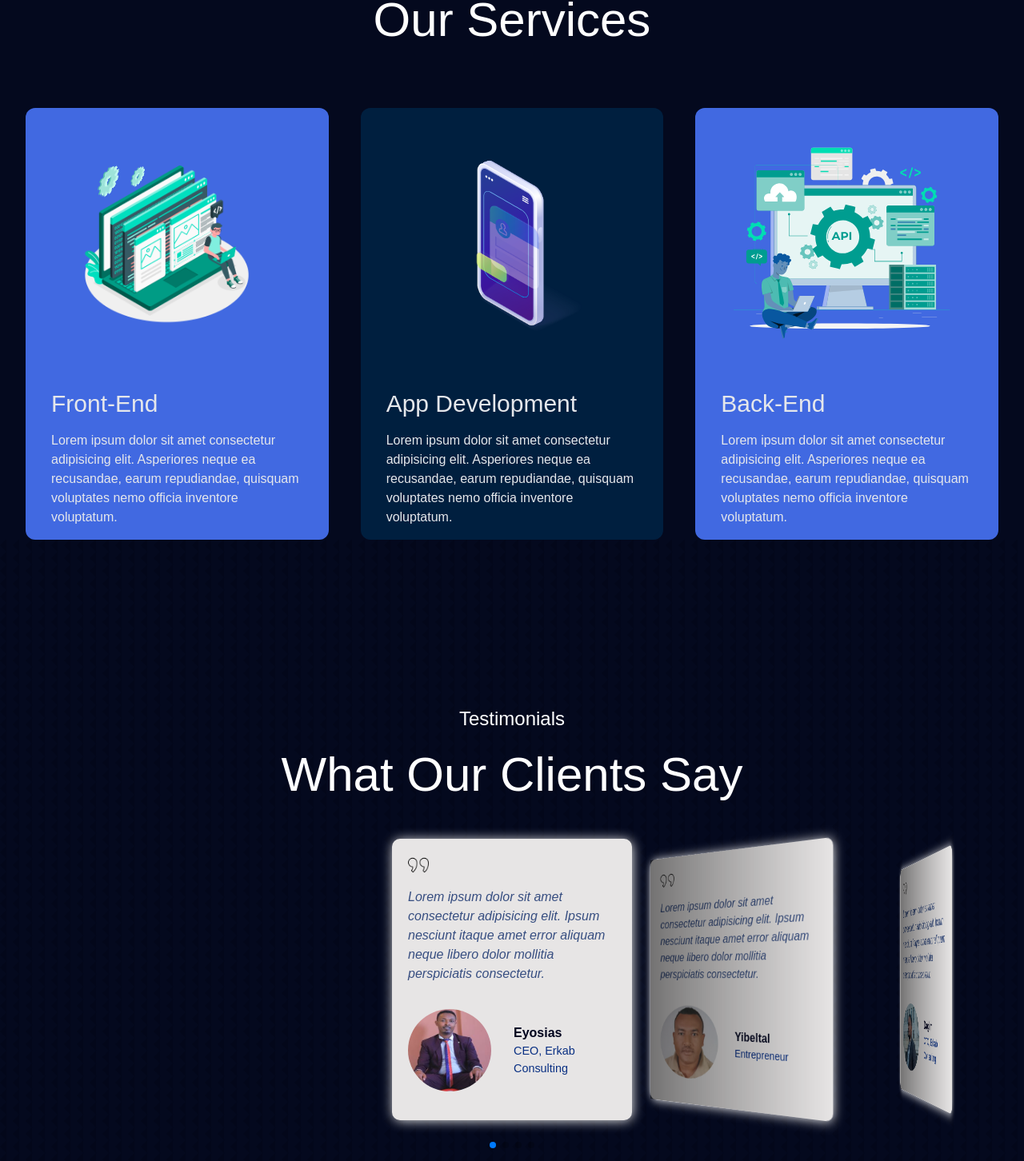
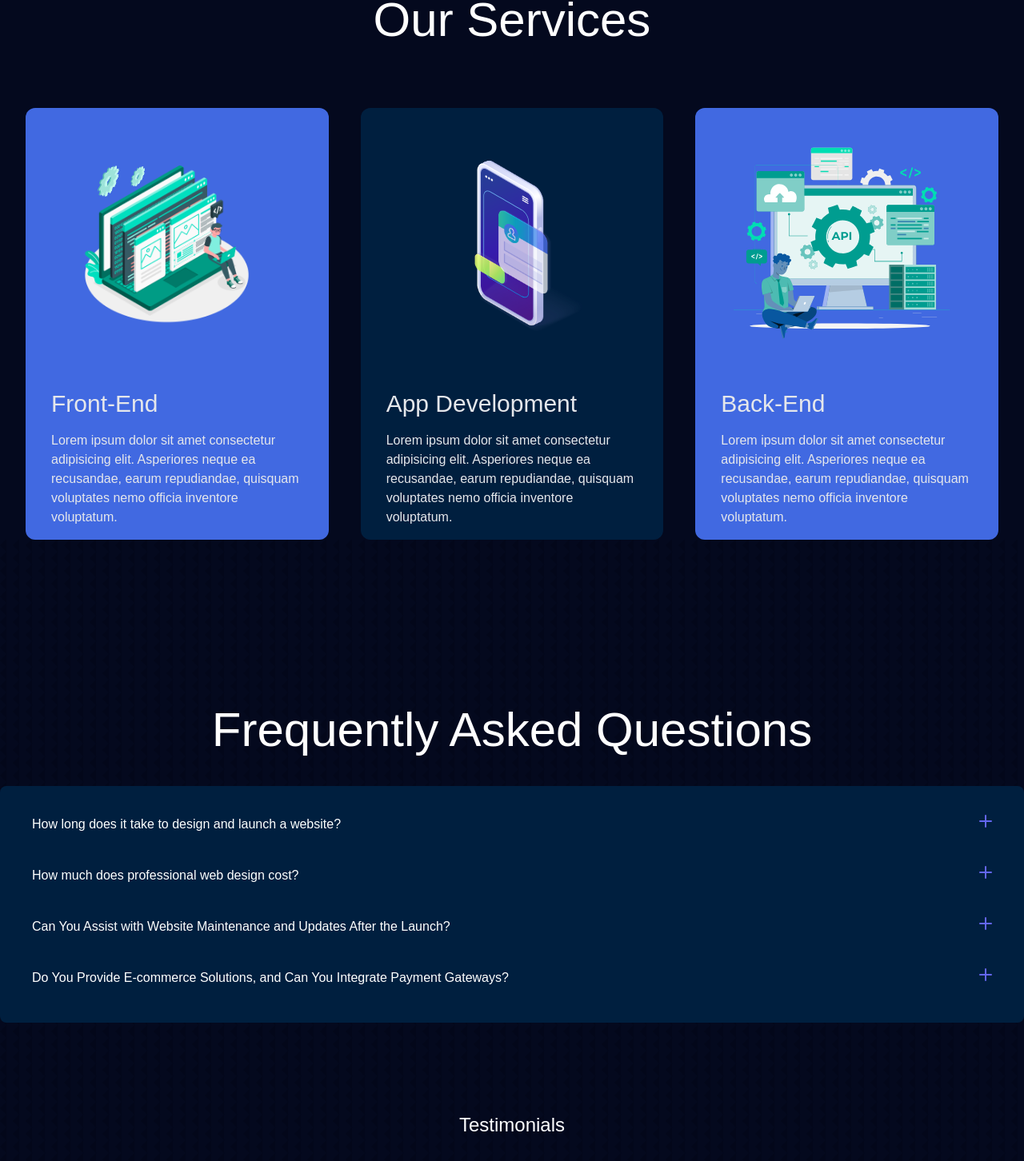
Before and after one commit to BereketTeshome/Sheger-Innovations, a React (Vite) app: page / in a window 1280 px wide. Shown: the part 878-2330 px from the top of the page at 80% size. Built offline with nearby package versions, Linux system fonts and the light colour scheme.

Commit message:
FAQ, ACCORDION... added

```diff
--- a/index.html
+++ b/index.html
@@ -3,6 +3,10 @@
   <head>
     <meta charset="UTF-8" />
     <link rel="icon" type="image/svg+xml" href="/Logo.png" />
+    <link
+      rel="stylesheet"
+      href="https://cdnjs.cloudflare.com/ajax/libs/font-awesome/6.0.0/css/all.min.css"
+    />
     <meta name="viewport" content="width=device-width, initial-scale=1.0" />
     <title>Sheger Innovations</title>
   </head>
--- a/src/assets/projects.jsx
+++ b/src/assets/projects.jsx
@@ -5,7 +5,7 @@ export const projects = [
     desc: "This movie website made by MERN stack is a comprehensive platform for all movie enthusiasts. It offers a wide range of features and functionalities, including a vast collection of movies, TV shows, and documentaries that users can browse through and watch. The website is built on the MERN stack, which means it uses MongoDB, Express, React, and Node.js to provide a seamless and responsive experience for users. With its intuitive interface and easy-to-use navigation, the website allows users to search for their favorite movies and TV shows, read reviews, and even leave their own comments. Whether you're a casual moviegoer or a die-hard cinephile, this website has something for everyone.",
     link: "https://ethio-flix.vercel.app/",
     icons: [
-      { src: "/public/react.png", alt: "react_icon" },
+      { src: "/public/vite.png", alt: "vite_icon" },
       { src: "/public/node.png", alt: "node_icon" },
       { src: "/public/css.png", alt: "css_icon" },
       { src: "/public/mongodb.png", alt: "mongodb_icon" },
@@ -30,7 +30,7 @@ export const projects = [
     link: "https://doctors-appointment-azure.vercel.app",
     icons: [
       { src: "/public/tailwind.png", alt: "tailwind_icon" },
-      { src: "/public/react.png", alt: "react_icon" },
+      { src: "/public/vite.png", alt: "vite_icon" },
       { src: "/public/mongodb.png", alt: "mongodb_icon" },
       { src: "/public/node.png", alt: "node_icon" },
     ],
--- /dev/null
+++ b/src/components/Accordion.jsx
@@ -0,0 +1,56 @@
+import React, { useState } from "react";
+
+const Accordion = ({ title, answer }) => {
+  const [accordionOpen, setAccordionOpen] = useState(false);
+
+  return (
+    <div className="py-2">
+      <button
+        onClick={() => setAccordionOpen(!accordionOpen)}
+        className={`flex justify-between w-full rounded-lg p-2 ${
+          accordionOpen
+            ? "bg-[#eeebeb] text-[#000]"
+            : "hover:bg-[#eeebeb] hover:text-[#000]"
+        }`}
+      >
+        <span>{title}</span>
+        <svg
+          className="fill-indigo-500 shrink-0 ml-8"
+          width="16"
+          height="16"
+          xmlns="http://www.w3.org/2000/svg"
+        >
+          <rect
+            y="7"
+            width="16"
+            height="2"
+            rx="1"
+            className={`transform origin-center transition duration-200 ease-out ${
+              accordionOpen && "!rotate-180"
+            }`}
+          />
+          <rect
+            y="7"
+            width="16"
+            height="2"
+            rx="1"
+            className={`transform origin-center rotate-90 transition duration-200 ease-out ${
+              accordionOpen && "!rotate-180"
+            }`}
+          />
+        </svg>
+      </button>
+      <div
+        className={`grid overflow-hidden transition-all duration-300 ease-in-out text-white text-sm ${
+          accordionOpen
+            ? "grid-rows-[1fr] opacity-100"
+            : "grid-rows-[0fr] opacity-0"
+        }`}
+      >
+        <div className="overflow-hidden pl-3 mt-2 text-slate-200">{answer}</div>
+      </div>
+    </div>
+  );
+};
+
+export default Accordion;
--- /dev/null
+++ b/src/components/FAQ.jsx
@@ -0,0 +1,54 @@
+import React, { useRef } from "react";
+import Accordion from "./Accordion";
+import { motion, useInView } from "framer-motion";
+const FAQ = () => {
+  const viewH1 = useRef();
+  const viewAccordion = useRef();
+  const isInView = useInView(viewH1);
+
+  return (
+    <div className="overflow-hidden">
+      <motion.h1
+        className="mb-10 text-6xl text-center"
+        initial={{ x: 1000 }}
+        animate={isInView && { x: 0 }}
+        transition={{
+          delay: 0,
+          duration: 1,
+        }}
+        ref={viewH1}
+      >
+        Frequently Asked Questions
+      </motion.h1>
+      <motion.div
+        className="px-8 py-5 bg-[#001F3F] rounded-lg max-w-screen-xl mx-auto mb-28"
+        initial={{ x: -1000 }}
+        animate={isInView && { x: 0 }}
+        transition={{
+          delay: 0,
+          duration: 1,
+        }}
+        ref={viewAccordion}
+      >
+        <Accordion
+          title="How long does it take to design and launch a website?"
+          answer="The timeline for website design and launch varies but typically ranges from 1 to 4 weeks, depending on the complexity of the project."
+        />
+        <Accordion
+          title="How much does professional web design cost?"
+          answer="Professional web design costs vary based on project requirements and complexity. We provide customized quotes after understanding your specific needs."
+        />
+        <Accordion
+          title="Can You Assist with Website Maintenance and Updates After the Launch?"
+          answer="Absolutely! We offer ongoing maintenance and support services to keep your website secure, up-to-date, and optimized for performance."
+        />
+        <Accordion
+          title="Do You Provide E-commerce Solutions, and Can You Integrate Payment Gateways?"
+          answer="Yes, we specialize in e-commerce development, and we can seamlessly integrate secure payment gateways to enhance your online transactions."
+        />
+      </motion.div>
+    </div>
+  );
+};
+
+export default FAQ;
--- a/src/components/Footer.jsx
+++ b/src/components/Footer.jsx
@@ -13,7 +13,6 @@ const Footer = () => {
       <div class="content">
         <div class="top flex items-center">
           <div class="logo-details">
-            <i class="fab fa-slack"></i>
             <img src="./Logo.png" alt="footer logo" className="max-w-36" />
           </div>
           <div class="media-icons">
--- a/src/components/Services.jsx
+++ b/src/components/Services.jsx
@@ -1,6 +1,6 @@
 import { useEffect, useRef } from "react";
 import { motion, useInView } from "framer-motion";
-import lottie from "lottie-web";
+import { loadAnimation, destroy } from "lottie-web";
 import frontendAnimation from "../assets/frontend2.json";
 import appAnimation from "../assets/app.json";
 import backendAnimation from "../assets/backend.json";
@@ -47,7 +47,7 @@ const Services = () => {
 
   useEffect(() => {
     servicesData.forEach((service) => {
-      lottie.loadAnimation({
+      loadAnimation({
         container: service.ref.current,
         renderer: "svg",
         loop: true,
@@ -57,7 +57,7 @@ const Services = () => {
     });
 
     return () => {
-      lottie.destroy();
+      destroy();
     };
   }, []);
 
--- /dev/null
+++ b/src/components/WhyChooseUs.jsx
@@ -0,0 +1,106 @@
+import React, { useState } from "react";
+
+const features = [
+  {
+    icon: "fa-chart-column",
+    title: "Advanced Analytics",
+    description:
+      "Track and analyze your data with powerful analytics tools. Gain valuable insights for better decision-making.",
+    bgColor: "bg-purple-200",
+  },
+  {
+    icon: "fa-truck-fast",
+    title: "Fast Integration",
+    description:
+      "Seamlessly integrate with your existing tools and systems for a smooth workflow experience.",
+    bgColor: "bg-teal-200",
+  },
+  {
+    icon: "fa-shield",
+    title: "Security First",
+    description:
+      "Ensure the safety of your data with top-notch security features. Your privacy is our priority.",
+    bgColor: "bg-yellow-200",
+  },
+  {
+    icon: "fa-cloud",
+    title: "Cloud Integration",
+    description:
+      "Access your data from anywhere with seamless cloud integration. Work without boundaries.",
+    bgColor: "bg-red-200",
+  },
+  {
+    icon: "fa-pen-nib",
+    title: "Task Management",
+    description:
+      "Organize your workflow with efficient task management features. Stay on top of your projects effortlessly.",
+    bgColor: "bg-green-200",
+  },
+  {
+    icon: "fa-bolt",
+    title: "Performance Metrics",
+    description:
+      "Monitor and measure your performance with comprehensive metrics. Optimize your processes for maximum efficiency.",
+    bgColor: "bg-orange-200",
+  },
+];
+
+const WhyChooseUs = () => {
+  return (
+    <section id="new-features" className="py-8 bg-none sm:py-10 lg:py-16">
+      <div className="px-4 mx-auto max-w-7xl sm:px-6 lg:px-8">
+        <div className="text-center">
+          <h2 className="text-3xl font-bold leading-tight text-[#EC6B0F] sm:text-4xl xl:text-5xl">
+            WHY CHOOSE SHEGER?
+          </h2>
+          <p className="mt-4 text-base leading-7 text-gray-400 sm:mt-8">
+            Enhance your workflow with advanced features
+          </p>
+        </div>
+        <div className="grid grid-cols-1 mt-10 text-center sm:mt-16 sm:grid-cols-2 sm:gap-x-12 gap-y-12 md:grid-cols-3 md:gap-0 xl:mt-24">
+          {features.map((feature, index) => {
+            const [isHovered, setIsHovered] = useState(false);
+            const iconStyle = {
+              transition: "transform 0.6s ease-in-out",
+              transform: isHovered ? "rotate(360deg)" : "rotate(0deg)",
+            };
+
+            return (
+              <div
+                key={index}
+                className={`md:p-4 lg:p-8 flex flex-col justify-center items-center hover:bg-[#001F3F] duration-300 ${
+                  index === 1
+                    ? "md:border-l-8 md:border-t md:border-[#EC6B0F]"
+                    : ""
+                } ${
+                  index === 4
+                    ? "md:border-r-8 md:border-t-2 md:border-b md:border-[#EC6B0F]"
+                    : ""
+                }`}
+                onMouseEnter={() => setIsHovered(true)}
+                onMouseLeave={() => setIsHovered(false)}
+              >
+                <div
+                  className={`w-14 h-14 rounded-full ${feature.bgColor} flex justify-center items-center`}
+                >
+                  <i
+                    className={`fa-solid ${feature.icon} text-2xl text-[#04091E]`}
+                    style={iconStyle}
+                  ></i>
+                </div>
+                <h3 className="mt-12 text-xl font-bold text-gray-400">
+                  {feature.title}
+                </h3>
+                <p className="mt-5 text-base text-gray-600">
+                  {feature.description}
+                </p>
+              </div>
+            );
+          })}
+        </div>
+      </div>
+    </section>
+  );
+};
+
+export default WhyChooseUs;
--- a/src/pages/About.jsx
+++ b/src/pages/About.jsx
@@ -3,6 +3,7 @@ import anime from "animejs";
 import Testimonials from "../components/Testimonials";
 import lottie from "lottie-web";
 import aboutAnimation from "../assets/aboutAnimation.json";
+import WhyChooseUs from "../components/WhyChooseUs";
 
 const Header = () => {
   return (
@@ -154,6 +155,9 @@ const About = () => {
         ></div>
       </div>
       <div>
+        <WhyChooseUs />
+      </div>
+      <div>
         <Testimonials />
       </div>
     </div>
--- a/src/pages/MainPage.jsx
+++ b/src/pages/MainPage.jsx
@@ -2,6 +2,7 @@ import React from "react";
 import { lazy, Suspense } from "react";
 import Testimonials from "../components/Testimonials";
 import Loader from "../components/Loader";
+import FAQ from "../components/FAQ";
 
 const Header = lazy(() => import("../components/Header"));
 const Services = lazy(() => import("../components/Services"));
@@ -11,6 +12,7 @@ const MainPage = () => {
     <Suspense fallback={<Loader />}>
       <Header />
       <Services />
+      <FAQ />
       <Testimonials />
     </Suspense>
   );
--- a/src/pages/Portfolio.jsx
+++ b/src/pages/Portfolio.jsx
@@ -92,11 +92,11 @@ const DotGrid = () => {
       <div className="absolute top-0 z-10 flex flex-col items-center justify-center w-full h-full pointer-events-none">
         <h2 className="text-6xl text-[#F57613] z-10">Portfolio</h2>
         <br />
-        <p className="z-10 mb-2 text-sm font-light">
+        <p className="z-10 mb-2 text-sm ">
           We make fast loading, friction removing, problem-solving products that
           get used
         </p>
-        <p className="z-10 mb-2 text-sm font-light">
+        <p className="z-10 mb-2 text-sm ">
           by thousands of people on a daily basis.
         </p>
       </div>
--- a/tailwind.config.js
+++ b/tailwind.config.js
@@ -6,7 +6,9 @@ export default {
     "./pages/**/*.{js,ts,jsx,tsx}",
     "./components/**/*.{js,ts,jsx,tsx}",
     "./app/**/*.{js,ts,jsx,tsx}",
+    "node_modules/flowbite-react/lib/esm/**/*.js",
   ],
+  darkMode: "class",
   theme: {
     extend: {},
   },
```
Also changed, not shown: src/components/Particle.jsx (+5 -10 lines), public/Vite.png (added), 1 other file (tests, documents, lock files or other folders).
